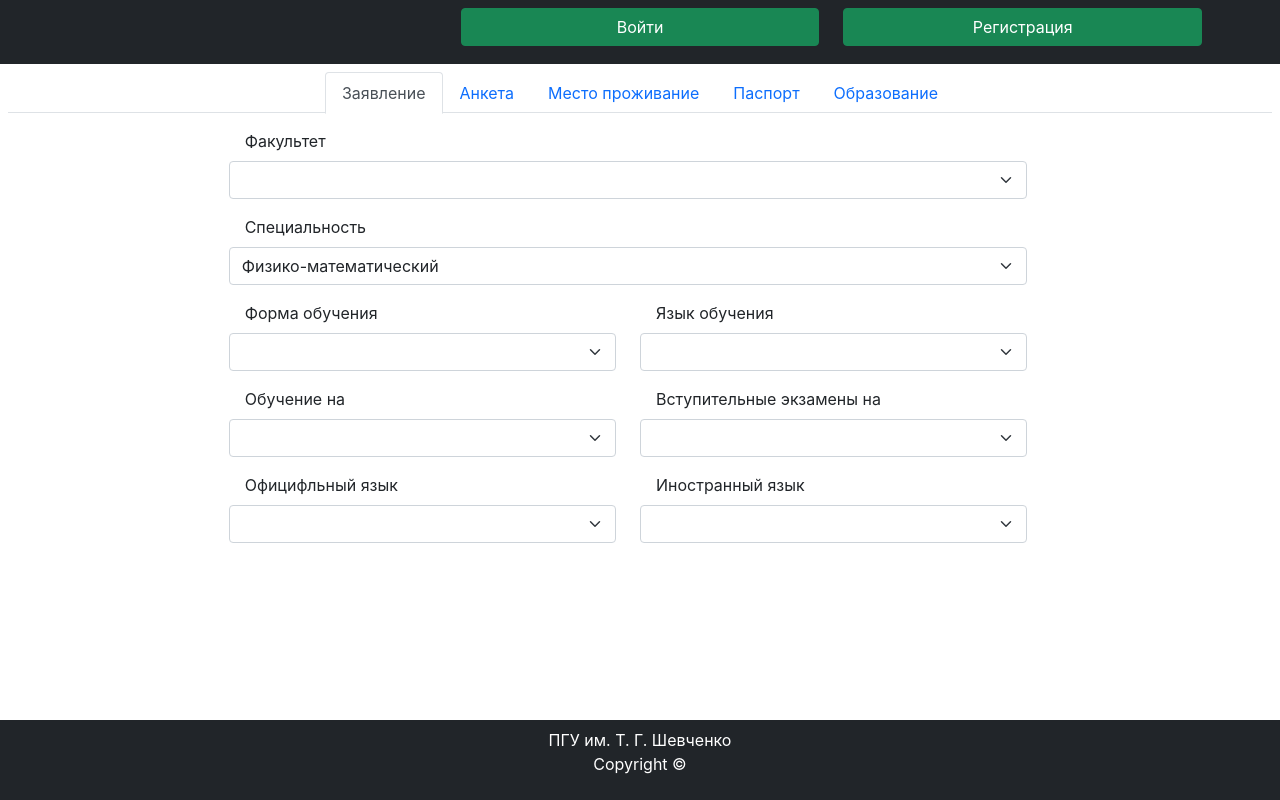
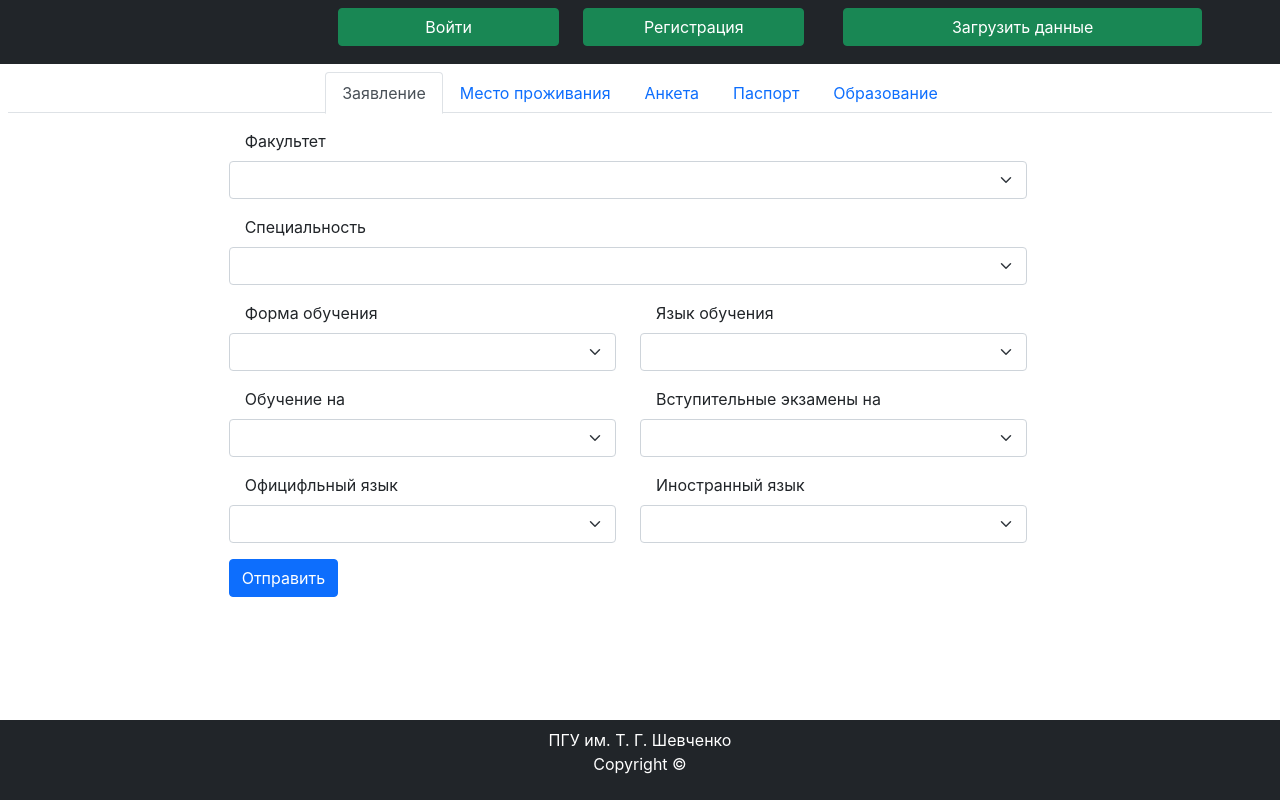
Before and after one commit to Poostoi/FrontEntrant, a React (Create React App) app: page / in a window 1280 px wide. Built offline with nearby package versions, Linux system fonts and the light colour scheme.

Commit message:
refactor

```diff
--- a/src/App.tsx
+++ b/src/App.tsx
@@ -1,16 +1,69 @@
+import axios from "axios";
+import { useState } from "react";
+import { Button, Col, Container, Row } from "react-bootstrap";
 import "./App.css";
+import { FormatToArray } from "./function/FormatToArray";
 import { NavigationPanel } from "./main-content/NavigationPanel";
 import { TopPanel } from "./top-panel-content/TopPanel";
-
+const url = "https://localhost:7019/api/";
 export const App = () => {
+  const [faculty, setFaculty] = useState([""]);
+  const [speciality, setSpeciality] = useState([""]);
+  const [language, setLanguage] = useState([""]);
+  const [country, setCountry] = useState([""]);
+  const [region, setRegion] = useState([""]);
+  const [destrict, setDestrict] = useState([""]);
+  const [place, setPlace] = useState([""]);
+  const loadDate = (e: any) => {
+    axios(url + "Vacancy/FindAllFaculty").then((e: any) => {
+      setFaculty(FormatToArray(e.data));
+    });
+    axios(url + "Vacancy/FindAllSpeciality").then((e: any) => {
+      setSpeciality(FormatToArray(e.data));
+    });
+    axios(url + "Vacancy/FindAllLanguage").then((e: any) => {
+      setLanguage(FormatToArray(e.data));
+    });
+    axios(url + "Address/FindAllCountry").then((e: any) => {
+      setCountry(FormatToArray(e.data));
+    });
+    axios(url + "Address/FindAllRegion").then((e: any) => {
+      setRegion(FormatToArray(e.data));
+    });
+    axios(url + "Address/FindAllDestrict").then((e: any) => {
+      setDestrict(FormatToArray(e.data));
+    });
+    axios(url + "Address/FindAllPlace").then((e: any) => {
+      setPlace(FormatToArray(e.data));
+    });
+  };
   return (
     <div className="App">
       <header className="bg-dark top">
-        <TopPanel />
+        <Container className="p-2">
+          <Row className="justify-content-end">
+            <Col>
+              <TopPanel />
+            </Col>
+            <Col className="col-4">
+              <Button variant="success col-12" onClick={loadDate}>
+                {"Загрузить данные"}
+              </Button>
+            </Col>
+          </Row>
+        </Container>
       </header>
       <main className="main">
         <div className="p-2 justify-content-center">
-          <NavigationPanel />
+          <NavigationPanel
+            faculty={faculty}
+            speciality={speciality}
+            language={language}
+            country={country}
+            region={region}
+            destrict={destrict}
+            place={place}
+          />
         </div>
       </main>
       <footer className="footer bg-dark ">
--- /dev/null
+++ b/src/function/FormatToArray.tsx
@@ -0,0 +1,8 @@
+export const FormatToArray = (answer: []) => {
+  let array = [""];
+
+  answer.forEach((e: any) => {
+    array.push(e.name);
+  });
+  return array;
+};
--- a/src/function/MethodAxios.tsx
+++ b/src/function/MethodAxios.tsx
@@ -1,10 +1,10 @@
 import axios from "axios";
-const url = "https://25.14.24.163:7019/api";
+const url = "https://localhost:7019/api";
 interface IAxios {
   method: string;
   urlMethod: string;
-  data: {};
-  errorMethod: (e: string) => void;
+  data?: {} | undefined;
+  errorMethod?: (e: string) => void | undefined;
 }
 export const MethodAxios = ({
   method,
--- a/src/main-content/Address.tsx
+++ b/src/main-content/Address.tsx
@@ -6,20 +6,24 @@ import { TextElement } from "../function/TextElement";
 interface IAddress {
   setCheck: (e: any) => void;
   validated: boolean;
+  countries: string[];
+  destricts: string[];
+  regions: string[];
+  places: string[];
 }
-export const Address = ({ setCheck, validated }: IAddress) => {
-  const faculteis = [
-    "Физико-математический",
-    "Инженерно-технический",
-    "Экономический",
-    "dsfsd",
-    "afasf",
-  ];
+export const Address = ({
+  setCheck,
+  validated,
+  countries,
+  destricts,
+  regions,
+  places,
+}: IAddress) => {
   const visible = ["visible", "invisible"];
-  const [country, setCountry] = useState(faculteis[0]);
-  const [region, setRegion] = useState(faculteis[1]);
-  const [destrict, setDestrict] = useState(faculteis[0]);
-  const [place, setPlace] = useState(faculteis[0]);
+  const [country, setCountry] = useState(countries[0]);
+  const [region, setRegion] = useState(regions[1]);
+  const [destrict, setDestrict] = useState(destricts[0]);
+  const [place, setPlace] = useState(places[0]);
   const [street, setStreet] = useState("");
   const [numberHome, setNumberHome] = useState(1);
   const [isApartament, setIsApartament] = useState(false);
@@ -27,6 +31,7 @@ export const Address = ({ setCheck, validated }: IAddress) => {
   const [visibleUnvisible, setVisibleUnvisible] = useState(visible[1]);
   const [floor, setFloor] = useState(0);
   const [numberApartament, setNumberApartament] = useState(0);
+  const [hostel, setHostel] = useState(false);
 
   const handleSubmit = (event: any) => {
     const form = event.currentTarget;
@@ -60,7 +65,7 @@ export const Address = ({ setCheck, validated }: IAddress) => {
               value={country}
               setValue={setCountry}
               valueLabel="Страна"
-              array={faculteis}
+              array={countries}
             />
 
             <SelectElement
@@ -68,21 +73,21 @@ export const Address = ({ setCheck, validated }: IAddress) => {
               value={region}
               setValue={setRegion}
               valueLabel="Область"
-              array={faculteis}
+              array={regions}
             />
             <SelectElement
               name="Destrict"
               value={destrict}
               setValue={setDestrict}
               valueLabel="Район"
-              array={faculteis}
+              array={destricts}
             />
             <SelectElement
               name="Place"
               value={place}
               setValue={setPlace}
               valueLabel="Место"
-              array={faculteis}
+              array={places}
             />
           </Col>
           <Col>
@@ -110,6 +115,8 @@ export const Address = ({ setCheck, validated }: IAddress) => {
               minNumber={0}
               maxNumber={99999999}
             />
+            <Row>
+              <Col>
                 <Form.Check
                   type={"checkbox"}
                   id={`checkbox-hostel`}
@@ -120,6 +127,16 @@ export const Address = ({ setCheck, validated }: IAddress) => {
                     setVisibleUnvisible(vis);
                   }}
                 />
+              </Col>
+              <Col>
+                <Form.Check
+                  type={"checkbox"}
+                  id={`checkbox-hostel`}
+                  label={`Общежитие`}
+                  onChange={() => setHostel(!hostel)}
+                />
+              </Col>
+            </Row>
           </Col>
         </Row>
         <Row>
--- a/src/main-content/Education.tsx
+++ b/src/main-content/Education.tsx
@@ -7,24 +7,60 @@ import { TextElement } from "../function/TextElement";
 interface IEducation {
   setCheck: (e: any) => void;
   validated: boolean;
+  countries: string[];
+  destricts: string[];
+  regions: string[];
+  places: string[];
+  languages: string[];
 }
-export const Education = ({ setCheck, validated }: IEducation) => {
-  const gender = ["Мужской", "Женский"];
-  const languages = ["Русский"];
-  const [characterEducation, setCharacterEducation] = useState(gender[0]);
+
+export const Education = ({
+  setCheck,
+  validated,
+  countries,
+  destricts,
+  regions,
+  places,
+  languages,
+}: IEducation) => {
+  const typeEducationalInstitutions = [
+    "Школа",
+    "Техникум",
+    "Лицей",
+    "Колледж",
+    "Гимназия",
+    "Университет",
+    "Академия",
+    "Институт",
+    "ПТУ, ГПТУ, СПТУ",
+    "Худож.училище",
+    "Школа-интернат",
+  ];
+  const characterEducations = [
+    "Среднее профес.",
+    "Высшее",
+    "Начальное профес.",
+    "Общее полное среднее (11 кл.)",
+    "Неполное высшее",
+    "Основное среднее (9 кл.)",
+  ];
+
+  const [characterEducation, setCharacterEducation] = useState(
+    characterEducations[0]
+  );
   const [typeEducationalInstitution, setTypeEducationalInstitution] = useState(
-    gender[0]
+    typeEducationalInstitutions[0]
   );
   const [nameEducationalInstitution, setNameEducationalInstitution] =
     useState("");
   const [numberEducationalInstitution, setNumberEducationalInstitution] =
-    useState(1);
+    useState(0);
   const [expirationDate, setExpirationDate] = useState("");
   const [language, setLanguage] = useState(languages[0]);
-  const [country, setCountry] = useState(gender[0]);
-  const [region, setRegion] = useState(gender[0]);
-  const [destrict, setDestrict] = useState(gender[0]);
-  const [place, setPlace] = useState(gender[0]);
+  const [country, setCountry] = useState(countries[0]);
+  const [region, setRegion] = useState(destricts[0]);
+  const [destrict, setDestrict] = useState(regions[0]);
+  const [place, setPlace] = useState(places[0]);
 
   const handleSubmit = (event: any) => {
     const form = event.currentTarget;
@@ -59,7 +95,7 @@ export const Education = ({ setCheck, validated }: IEducation) => {
               value={characterEducation}
               setValue={setCharacterEducation}
               valueLabel="Тип образования"
-              array={gender}
+              array={characterEducations}
             />
             <TextElement
               name="NameEducationalInstitution"
@@ -85,7 +121,7 @@ export const Education = ({ setCheck, validated }: IEducation) => {
                   value={typeEducationalInstitution}
                   setValue={setTypeEducationalInstitution}
                   valueLabel="Тип уч. заведения"
-                  array={gender}
+                  array={typeEducationalInstitutions}
                 />
               </Col>
             </Row>
@@ -100,7 +136,7 @@ export const Education = ({ setCheck, validated }: IEducation) => {
               value={language}
               setValue={setLanguage}
               valueLabel="Язык обучения"
-              array={gender}
+              array={languages}
             />
           </Col>
           <Col>
@@ -109,28 +145,28 @@ export const Education = ({ setCheck, validated }: IEducation) => {
               value={country}
               setValue={setCountry}
               valueLabel="Страна"
-              array={gender}
+              array={countries}
             />
             <SelectElement
               name="Region"
               value={region}
               setValue={setRegion}
               valueLabel="Район"
-              array={gender}
+              array={regions}
             />
             <SelectElement
               name="Destrict"
               value={destrict}
               setValue={setDestrict}
               valueLabel="Область"
-              array={gender}
+              array={destricts}
             />
             <SelectElement
               name="Place"
               value={place}
               setValue={setPlace}
               valueLabel="Место"
-              array={gender}
+              array={places}
             />
           </Col>
         </Row>
--- a/src/main-content/NavigationPanel.tsx
+++ b/src/main-content/NavigationPanel.tsx
@@ -5,8 +5,24 @@ import { Education } from "./Education";
 import { Passport } from "./Passport";
 import { Questionary } from "./Questionary";
 import { Statement } from "./Statement";
-
-export const NavigationPanel = () => {
+interface IArrayDate {
+  faculty: string[];
+  speciality: string[];
+  language: string[];
+  country: string[];
+  region: string[];
+  destrict: string[];
+  place: string[];
+}
+export const NavigationPanel = ({
+  faculty,
+  speciality,
+  language,
+  country,
+  region,
+  destrict,
+  place,
+}: IArrayDate) => {
   const [key, setKey] = useState("statement");
   const [validatedStat, setValidatedStat] = useState(false);
   const [validatedQuest, setValidatedQuest] = useState(false);
@@ -20,8 +36,6 @@ export const NavigationPanel = () => {
   const [validatedEducation, setValidatedEducation] = useState(false);
   const [validatedAddress, setValidatedAddress] = useState(false);
   const goToTab = (k: any) => {
-    console.log(k);
-
     if (key === "statement") {
       setValidatedStat(validatedStatement ? false : true);
 
@@ -37,7 +51,6 @@ export const NavigationPanel = () => {
     if (key === "place-living") {
       if (validatedAddress) setKey(k);
       setValidatedAdd(validatedAddress ? false : true);
-      console.log(validatedAddress);
     }
 
     if (key === "passport" && validatedPassport === true) {
@@ -64,8 +77,25 @@ export const NavigationPanel = () => {
           <Row className="col-12 justify-content-center">
             <Col className="col-8 ">
               <Statement
+                faculteis={faculty}
+                specialiteis={speciality}
+                language={language}
                 validated={validatedStat}
                 setCheck={setValidatedStatement}
+              />
+            </Col>
+          </Row>
+        </Tab>
+				<Tab eventKey="place-living" title="Место проживания">
+          <Row className="col-12 justify-content-center">
+            <Col className="col-8 ">
+              <Address
+                countries={country}
+                destricts={destrict}
+                regions={region}
+                places={place}
+                validated={validatedAdd}
+                setCheck={setValidatedAddress}
               />
             </Col>
           </Row>
@@ -80,37 +110,39 @@ export const NavigationPanel = () => {
             </Col>
           </Row>
         </Tab>
-        <Tab eventKey="place-living" title="Место проживание">
-          <Row className="col-12 justify-content-center">
-            <Col className="col-8 ">
-              <Address
-                validated={validatedAdd}
-                setCheck={setValidatedAddress}
-              />
-            </Col>
-          </Row>
-        </Tab>
+
         <Tab eventKey="passport" title="Паспорт">
           <Row className="col-12 justify-content-center">
             <Col className="col-8 ">
               <Passport
+                place={place}
+                country={country}
                 validated={validatedPass}
                 setCheck={setValidatedPassport}
               />
             </Col>
           </Row>
         </Tab>
-        <Tab eventKey="education" title="Образование">
+				<Tab eventKey="education" title="Образование">
           <Row className="col-12 justify-content-center">
             <Col className="col-8 ">
               <Education
+                countries={country}
+                destricts={destrict}
+                regions={region}
+                places={place}
+                languages={language}
                 validated={validatedEduc}
                 setCheck={setValidatedEducation}
               />
             </Col>
           </Row>
         </Tab>
-        {/* <Tab eventKey="school-marks" title="Школьные оценки">
+
+        {/*
+
+
+				<Tab eventKey="school-marks" title="Школьные оценки">
           На данный момент в разработке
         </Tab>
         <Tab eventKey="documents" title="Документы">
--- a/src/main-content/Passport.tsx
+++ b/src/main-content/Passport.tsx
@@ -1,33 +1,33 @@
 import { useState } from "react";
-import { Form, Row, Col } from "react-bootstrap";
+import { Form, Row, Col, Button } from "react-bootstrap";
 import { DateElement } from "../function/DateElement";
 import { SelectElement } from "../function/SelectElement";
 import { TextElement } from "../function/TextElement";
 interface IPassport {
   setCheck: (e: any) => void;
   validated: boolean;
+  place: string[];
+  country: string[];
 }
-export const Passport = ({ setCheck, validated }: IPassport) => {
-  const faculteis = [
-    "Физико-математический",
-    "Инженерно-технический",
-    "Экономический",
-    "dsfsd",
-    "afasf",
-  ];
+export const Passport = ({
+  setCheck,
+  validated,
+  place,
+  country,
+}: IPassport) => {
   const [serialPassport, setSerialPassport] = useState("");
-  const [placeGiven, setPlaceGiven] = useState(faculteis[1]);
+  const [placeGiven, setPlaceGiven] = useState(place[0]);
   const [issuedBy, setIssuedBy] = useState("");
   const [dateGiven, setDateGiven] = useState("2022-01-02");
-  const [placeBirth, setPlaceBirth] = useState(faculteis[0]);
-  const [firstCitizenship, setFirstCitizenship] = useState(faculteis[0]);
-  const [secondCitizenship, setSecondCitizenship] = useState(faculteis[0]);
+  const [placeBirth, setPlaceBirth] = useState(place[0]);
+  const [firstCitizenship, setFirstCitizenship] = useState(country[0]);
+  const [secondCitizenship, setSecondCitizenship] = useState(country[0]);
 
   const handleSubmit = (event: any) => {
     const form = event.currentTarget;
     event.preventDefault();
     event.stopPropagation();
-    if (form.checkValidity() === false) {
+    if (form.checkValidity()) {
     } else {
     }
   };
@@ -65,7 +65,7 @@ export const Passport = ({ setCheck, validated }: IPassport) => {
               value={placeGiven}
               setValue={setPlaceGiven}
               valueLabel="Место выдачи"
-              array={faculteis}
+              array={place}
             />
           </Col>
         </Row>
@@ -92,7 +92,7 @@ export const Passport = ({ setCheck, validated }: IPassport) => {
             value={placeBirth}
             setValue={setPlaceBirth}
             valueLabel="Место рождения"
-            array={faculteis}
+            array={place}
           />
         </Row>
         <Row>
@@ -102,7 +102,7 @@ export const Passport = ({ setCheck, validated }: IPassport) => {
               value={firstCitizenship}
               setValue={setFirstCitizenship}
               valueLabel="Первое гражданство"
-              array={faculteis}
+              array={country}
             />
           </Col>
           <Col>
@@ -111,10 +111,13 @@ export const Passport = ({ setCheck, validated }: IPassport) => {
               value={secondCitizenship}
               setValue={setSecondCitizenship}
               valueLabel="Второе гражданство"
-              array={faculteis}
+              array={country}
             />
           </Col>
         </Row>
+        <Button type="submit" variant="primary">
+          Отправить
+        </Button>
       </Form>
     </>
   );
--- a/src/main-content/Statement.tsx
+++ b/src/main-content/Statement.tsx
@@ -1,35 +1,63 @@
 import { useState, useEffect } from "react";
-import { Form, Row, Col } from "react-bootstrap";
+import { Form, Row, Col, Button } from "react-bootstrap";
+import { MethodAxios } from "../function/MethodAxios";
 import { SelectElement } from "../function/SelectElement";
+const url = "https://localhost:7019/api/";
 interface IStatement {
   setCheck: (e: any) => void;
   validated: boolean;
+  faculteis: string[];
+  specialiteis: string[];
+  language: string[];
 }
-export const Statement = ({ setCheck, validated }: IStatement) => {
-  const faculteis = [
-    "",
-    "Физико-математический",
-    "Инженерно-технический",
-    "Экономический",
-    "dsfsd",
-    "afasf",
-  ];
+interface Data {
+  country: string[];
+}
+export const Statement = ({
+  setCheck,
+  validated,
+  faculteis,
+  specialiteis,
+  language,
+}: IStatement) => {
+  const form = ["", "очная", "заочная"];
+  const educationOns = ["", "бюджете", "договоре"];
+
   const [faculty, setFaculty] = useState(faculteis[0]);
-  const [speciality, setSpeciality] = useState(faculteis[1]);
-  const [formaEducation, setFormaEducation] = useState(faculteis[0]);
-  const [languageEducation, setLanguageEducation] = useState(faculteis[0]);
-  const [educationOn, setEducationOn] = useState(faculteis[0]);
-  const [languageExams, setLanguageExams] = useState(faculteis[0]);
-  const [officialLanguage, setOfficialLanguage] = useState(faculteis[0]);
-  const [foreignLanguage, setForeignLanguage] = useState(faculteis[0]);
+  const [speciality, setSpeciality] = useState(specialiteis[0]);
+  const [formaEducation, setFormaEducation] = useState(form[0]);
+  const [languageEducation, setLanguageEducation] = useState(language[0]);
+  const [educationOn, setEducationOn] = useState(educationOns[0]);
+  const [languageExams, setLanguageExams] = useState(language[0]);
+  const [officialLanguage, setOfficialLanguage] = useState(language[0]);
+  const [foreignLanguage, setForeignLanguage] = useState(language[0]);
 
   const handleSubmit = (event: any) => {
     const form = event.currentTarget;
     event.preventDefault();
     event.stopPropagation();
     if (form.checkValidity() === false) {
+      setCheck(false);
     } else {
+      submit();
+      setCheck(true);
     }
+  };
+  const submit = () => {
+    MethodAxios({
+      method: "post",
+      urlMethod: "Account/Login",
+      data: {
+        faculty: faculty,
+        speciality: speciality,
+        formaEducation: formaEducation,
+        languageEducation: languageEducation,
+        educationOn: educationOn,
+        languageExams: languageExams,
+        officialLanguage: officialLanguage,
+        foreignLanguage: foreignLanguage,
+      },
+    });
   };
   const change = (e: any) => {
     const form = e.currentTarget;
@@ -62,7 +90,7 @@ export const Statement = ({ setCheck, validated }: IStatement) => {
           value={speciality}
           setValue={setSpeciality}
           valueLabel="Специальность"
-          array={faculteis}
+          array={specialiteis}
         />
         <Row>
           <Col>
@@ -71,7 +99,7 @@ export const Statement = ({ setCheck, validated }: IStatement) => {
               value={formaEducation}
               setValue={setFormaEducation}
               valueLabel="Форма обучения"
-              array={faculteis}
+              array={form}
             />
           </Col>
 
@@ -81,7 +109,7 @@ export const Statement = ({ setCheck, validated }: IStatement) => {
               value={languageEducation}
               setValue={setLanguageEducation}
               valueLabel="Язык обучения"
-              array={faculteis}
+              array={language}
             />
           </Col>
         </Row>
@@ -92,7 +120,7 @@ export const Statement = ({ setCheck, validated }: IStatement) => {
               value={educationOn}
               setValue={setEducationOn}
               valueLabel="Обучение на"
-              array={faculteis}
+              array={educationOns}
             />
           </Col>
           <Col>
@@ -101,7 +129,7 @@ export const Statement = ({ setCheck, validated }: IStatement) => {
               value={languageExams}
               setValue={setLanguageExams}
               valueLabel="Вступительные экзамены на"
-              array={faculteis}
+              array={language}
             />
           </Col>
         </Row>
@@ -112,7 +140,7 @@ export const Statement = ({ setCheck, validated }: IStatement) => {
               value={officialLanguage}
               setValue={setOfficialLanguage}
               valueLabel="Официфльный язык"
-              array={faculteis}
+              array={language}
             />
           </Col>
           <Col>
@@ -121,10 +149,13 @@ export const Statement = ({ setCheck, validated }: IStatement) => {
               value={foreignLanguage}
               setValue={setForeignLanguage}
               valueLabel="Иностранный язык"
-              array={faculteis}
+              array={language}
             />
           </Col>
         </Row>
+        <Button type="submit" variant="primary">
+          Отправить
+        </Button>
       </Form>
     </>
   );
--- a/src/top-panel-content/RegistationOrLoginButton.tsx
+++ b/src/top-panel-content/RegistationOrLoginButton.tsx
@@ -1,5 +1,5 @@
 import { useState } from "react";
-import { Col, Row } from "react-bootstrap";
+import { Button, Col, Row } from "react-bootstrap";
 import { RegistrationContent } from "./RegistrationContent";
 import { ModalWindow } from "./ModalWindow";
 import { LoginContent } from "./LoginContent";
--- a/src/top-panel-content/TopPanel.tsx
+++ b/src/top-panel-content/TopPanel.tsx
@@ -1,15 +1,13 @@
 import "../App.css";
-import { Container, Row } from "react-bootstrap";
+import { Button, Col, Container, Row } from "react-bootstrap";
 import { RegistationOrLoginButton } from "./RegistationOrLoginButton";
 
 export const TopPanel = () => {
   return (
     <div className="top-panel">
-      <Container className="p-2">
-        <Row className="justify-content-end">
-          <RegistationOrLoginButton />
-        </Row>
-      </Container>
+      <Col>
+        <RegistationOrLoginButton />
+      </Col>
     </div>
   );
 };
```
Also changed, not shown: src/main-content/Questionary.tsx (+10 -14 lines). Lines whose indentation alone changed are shown as unchanged.
